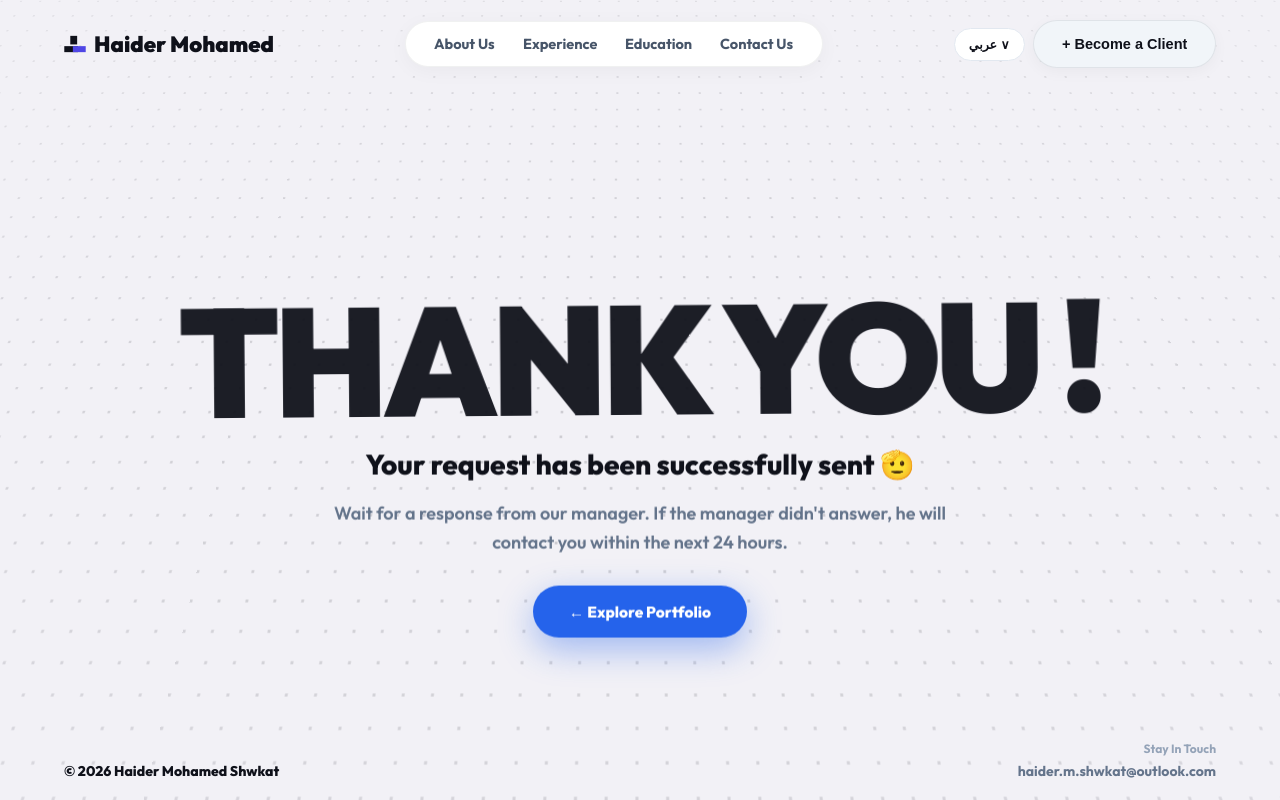
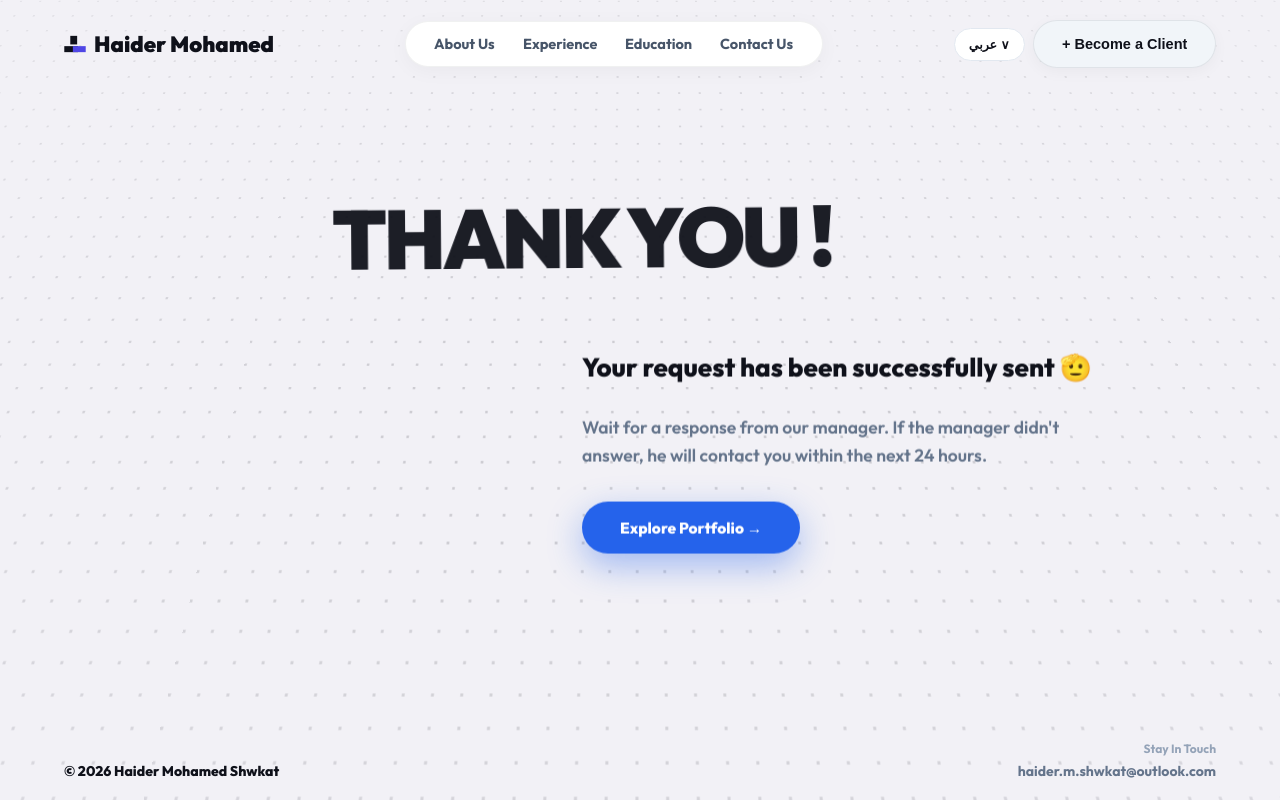
Before and after one commit to haidermoe/cv, a Next.js app: page /thanks in a window 1280 px wide. Built offline with nearby package versions, Linux system fonts and the light colour scheme; no server answers.

Commit message:
Implement split side-by-side hero layout with 3D Jellyfish model on left and Thank You typography on right

```diff
--- a/app/components/JellyfishViewer.tsx
+++ b/app/components/JellyfishViewer.tsx
@@ -9,9 +9,10 @@ interface JellyfishViewerProps {
   size?: number;
   customColor?: string | null;
   materialMode?: "solid" | "glass" | "wireframe";
+  positionX?: number;
 }
 
-export default function JellyfishViewer({ size = 320, customColor = null, materialMode = "solid" }: JellyfishViewerProps) {
+export default function JellyfishViewer({ size = 320, customColor = null, materialMode = "solid", positionX = 0 }: JellyfishViewerProps) {
   const containerRef = useRef<HTMLDivElement>(null);
   const [loading, setLoading] = useState(true);
   const loadedModelRef = useRef<THREE.Group | null>(null);
@@ -265,7 +266,7 @@ export default function JellyfishViewer({ size = 320, customColor = null, materi
       if (loadedModel) {
         // Pure vertical floating motion - 100% straight & upright (0 degree tilt)
         loadedModel.position.y = -0.18 + Math.sin(elapsedTime * 1.2) * 0.12;
-        loadedModel.position.x = 0;
+        loadedModel.position.x = positionX;
         loadedModel.rotation.set(0, 0, 0);
       }
 
--- a/app/thanks/page.tsx
+++ b/app/thanks/page.tsx
@@ -13,6 +13,16 @@ export default function ThanksPage() {
   const [jellyColor, setJellyColor] = useState<string | null>("#ff007f"); // Default to Neon Pink matching Noomo Labs screenshot!
   const [matMode, setMatMode] = useState<"solid" | "glass" | "wireframe">("solid");
   const [mousePos, setMousePos] = useState({ x: 0, y: 0 });
+  const [isDesktop, setIsDesktop] = useState(false);
+
+  React.useEffect(() => {
+    const handleCheckDesktop = () => {
+      setIsDesktop(window.innerWidth > 960);
+    };
+    handleCheckDesktop();
+    window.addEventListener("resize", handleCheckDesktop);
+    return () => window.removeEventListener("resize", handleCheckDesktop);
+  }, []);
 
   // Circular Language Transition Ripple State
   const [isLangAnimating, setIsLangAnimating] = useState(false);
@@ -285,41 +295,59 @@ export default function ThanksPage() {
         }}
       >
         <div style={{ width: "100%", height: "100%", pointerEvents: "auto" }}>
-          <JellyfishViewer customColor={jellyColor} materialMode={matMode} />
+          <JellyfishViewer
+            customColor={jellyColor}
+            materialMode={matMode}
+            positionX={isDesktop ? (lang === "AR" ? 1.5 : -1.5) : 0}
+          />
         </div>
       </div>
 
-      {/* NOOMO LABS SIGNATURE CENTER HERO: GIANT TYPOGRAPHY BEHIND 3D JELLYFISH */}
+      {/* NOOMO LABS SIGNATURE SPLIT SIDE-BY-SIDE HERO LAYOUT */}
       <div
         style={{
           position: "relative",
           width: "100%",
-          minHeight: "68dvh",
+          minHeight: "72dvh",
           display: "flex",
-          flexDirection: "column",
+          flexDirection: isDesktop ? (lang === "AR" ? "row-reverse" : "row") : "column",
           alignItems: "center",
-          justifyContent: "center",
-          textAlign: "center",
+          justifyContent: isDesktop ? "space-between" : "center",
           margin: "auto 0"
         }}
       >
-        {/* GIANT BACKGROUND TITLE (BEHIND JELLYFISH - Z-INDEX 1) */}
+        {/* LEFT COLUMN SPACER FOR 3D JELLYFISH MODEL (DESKTOP) */}
+        {isDesktop && <div style={{ flex: "1 1 45%", minHeight: "100px" }} />}
+
+        {/* RIGHT COLUMN CONTENT: GIANT TYPOGRAPHY & SUBTEXT (BEHIND & FOREGROUND) */}
+        <div
+          className="noomo-content-float"
+          style={{
+            position: "relative",
+            zIndex: 20,
+            flex: isDesktop ? "1 1 55%" : "1 1 100%",
+            maxWidth: isDesktop ? "650px" : "640px",
+            textAlign: isDesktop ? (lang === "AR" ? "right" : "left") : "center",
+            display: "flex",
+            flexDirection: "column",
+            alignItems: isDesktop ? (lang === "AR" ? "flex-end" : "flex-start") : "center",
+            paddingRight: isDesktop && lang === "EN" ? "20px" : "0",
+            paddingLeft: isDesktop && lang === "AR" ? "20px" : "0",
+            marginTop: isDesktop ? "0" : "min(34vh, 320px)"
+          }}
+        >
+          {/* GIANT TITLE */}
           <h1
             className="noomo-giant-title-float"
             style={{
-            position: "absolute",
-            top: "42%",
-            left: "50%",
-            transform: "translate(-50%, -50%)",
-            fontSize: "clamp(44px, 12vw, 210px)",
+              fontSize: isDesktop ? "clamp(48px, 6.5vw, 115px)" : "clamp(44px, 12vw, 210px)",
               fontWeight: "900",
               color: "#0f111a",
               letterSpacing: "-0.04em",
               whiteSpace: "nowrap",
-            margin: 0,
-            lineHeight: "0.9",
+              margin: "0 0 16px 0",
+              lineHeight: "0.95",
               zIndex: 1,
-            pointerEvents: "none",
               userSelect: "none",
               opacity: 0.95
             }}
@@ -327,21 +355,9 @@ export default function ThanksPage() {
             {lang === "AR" ? "شكراً لك !" : "THANK YOU !"}
           </h1>
 
-        {/* FOREGROUND SUB-CONTENT & CTA BUTTON (IN FRONT - Z-INDEX 20) */}
-        <div
-          className="noomo-content-float"
-          style={{
-            position: "relative",
-            zIndex: 20,
-            marginTop: "min(34vh, 320px)",
-            maxWidth: "640px",
-            marginRight: "auto",
-            marginLeft: "auto"
-          }}
-        >
           <p
             style={{
-              fontSize: "clamp(20px, 3vw, 28px)",
+              fontSize: "clamp(20px, 2.5vw, 26px)",
               fontWeight: "800",
               color: "#0f111a",
               marginBottom: "12px",
@@ -353,11 +369,12 @@ export default function ThanksPage() {
 
           <p
             style={{
-              fontSize: "clamp(15px, 1.8vw, 18px)",
+              fontSize: "clamp(15px, 1.5vw, 17.5px)",
               color: "#64748b",
               lineHeight: "1.6",
               fontWeight: "600",
-              marginBottom: "28px"
+              marginBottom: "32px",
+              maxWidth: "520px"
             }}
           >
             {lang === "AR"
@@ -371,7 +388,7 @@ export default function ThanksPage() {
             style={{
               background: "#2563eb",
               color: "#ffffff",
-              padding: "16px 36px",
+              padding: "16px 38px",
               borderRadius: "50px",
               fontSize: "15.5px",
               fontWeight: "800",
@@ -380,7 +397,7 @@ export default function ThanksPage() {
               display: "inline-block"
             }}
           >
-            ← {lang === "AR" ? "تصفح بقية الأقسام" : "Explore Portfolio"}
+            {lang === "AR" ? "← تصفح بقية الأقسام" : "Explore Portfolio →"}
           </Link>
         </div>
       </div>
```
Lines whose indentation alone changed are shown as unchanged.
